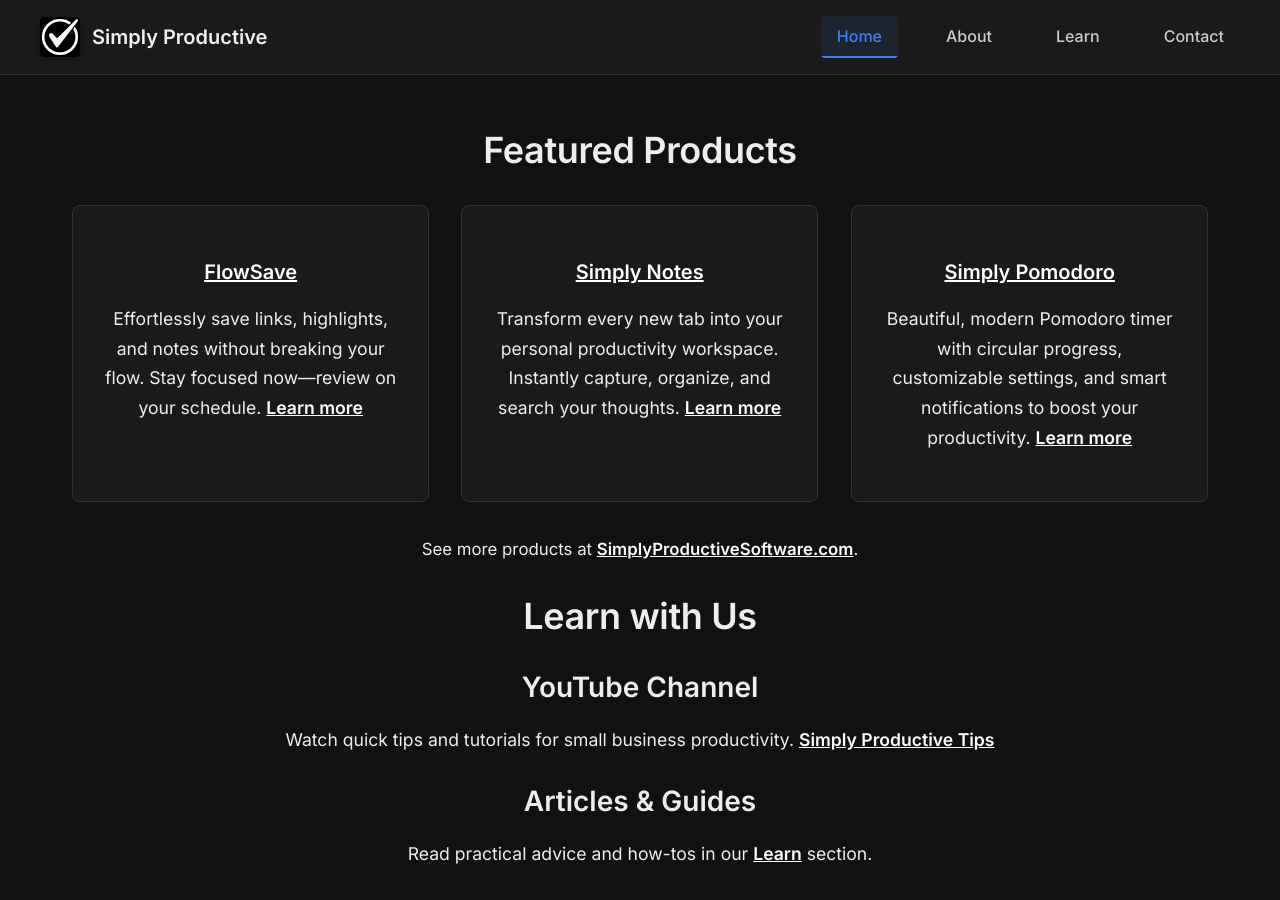
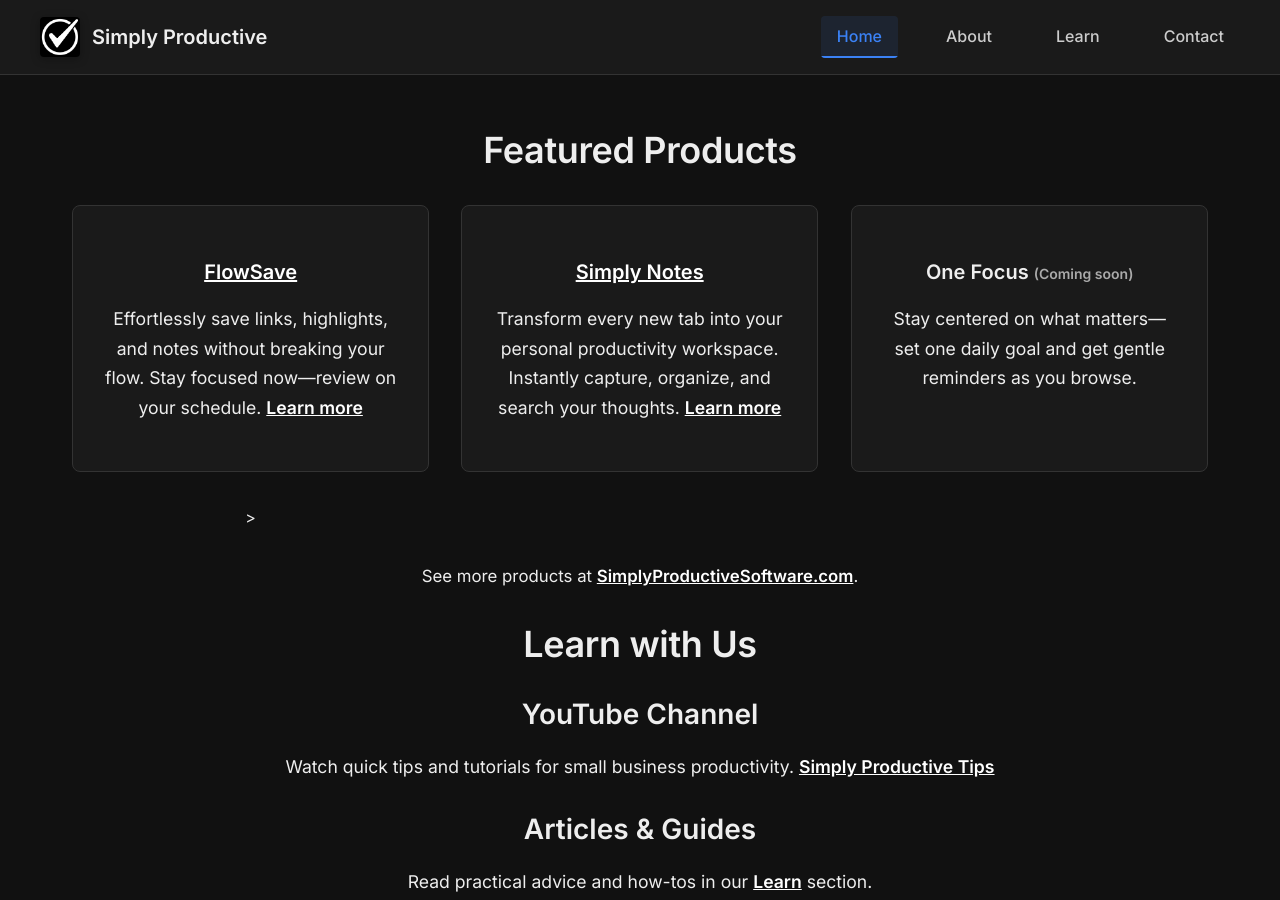
Before and after one commit to dbough/getsimplyproductive.com, a Jekyll site: the page built from index.md, in a window 1280 px wide and 900 px high, scrolled down 764 px. Built offline with Jekyll 4.4.1, drawn with Linux system fonts in a browser that asks for light colours.

Commit message:
adding card for one focus

```diff
--- a/index.md
+++ b/index.md
@@ -30,9 +30,9 @@ keywords: "productivity, small business, workflow, digital products, business ef
       <p>Transform every new tab into your personal productivity workspace. Instantly capture, organize, and search your thoughts. <a href="https://chromewebstore.google.com/detail/simply-notes/mkhhaekaoneilcbmcfhiagegfadagnkb" target="_blank" rel="noopener">Learn more</a></p>
     </div>
     <div class="product-card">
-      <h3><a href="https://chromewebstore.google.com/detail/simply-pomodoro/ipaondnemkldgemededpanmgcmkelhdj" target="_blank" rel="noopener">Simply Pomodoro</a></h3>
-      <p>Beautiful, modern Pomodoro timer with circular progress, customizable settings, and smart notifications to boost your productivity. <a href="https://chromewebstore.google.com/detail/simply-pomodoro/ipaondnemkldgemededpanmgcmkelhdj" target="_blank" rel="noopener">Learn more</a></p>
-    </div>
+      <h3>One Focus <span style="font-size:0.7em; color:#aaa;">(Coming soon)</span></h3>
+      <p>Stay centered on what matters—set one daily goal and get gentle reminders as you browse.</p>
+    </div>>
   </div>
   <p style="margin-top:2rem; font-size:1.05em;">See more products at <a href="https://SimplyProductiveSoftware.com" target="_blank" rel="noopener">SimplyProductiveSoftware.com</a>.</p>
 </section>
```
